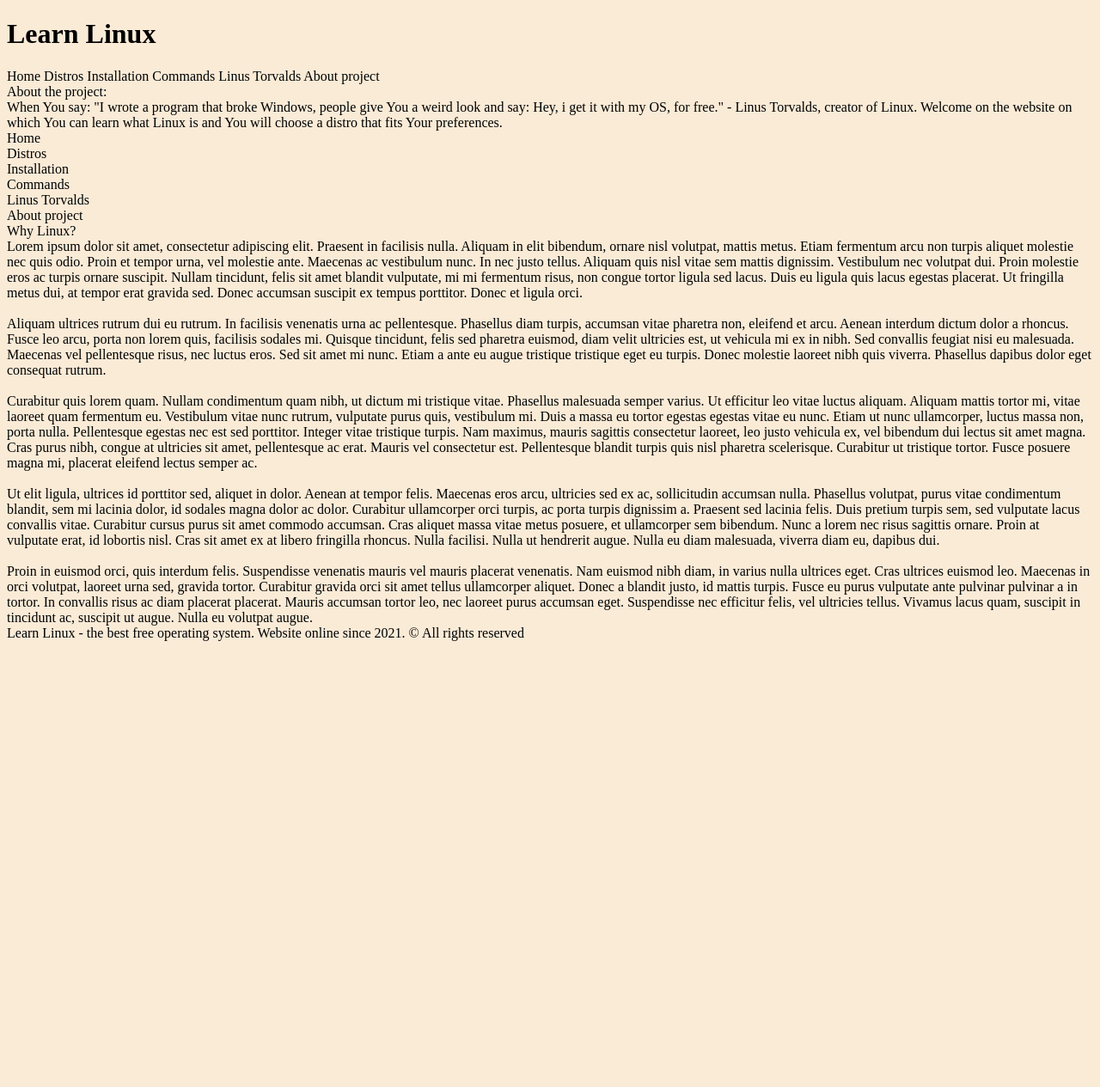
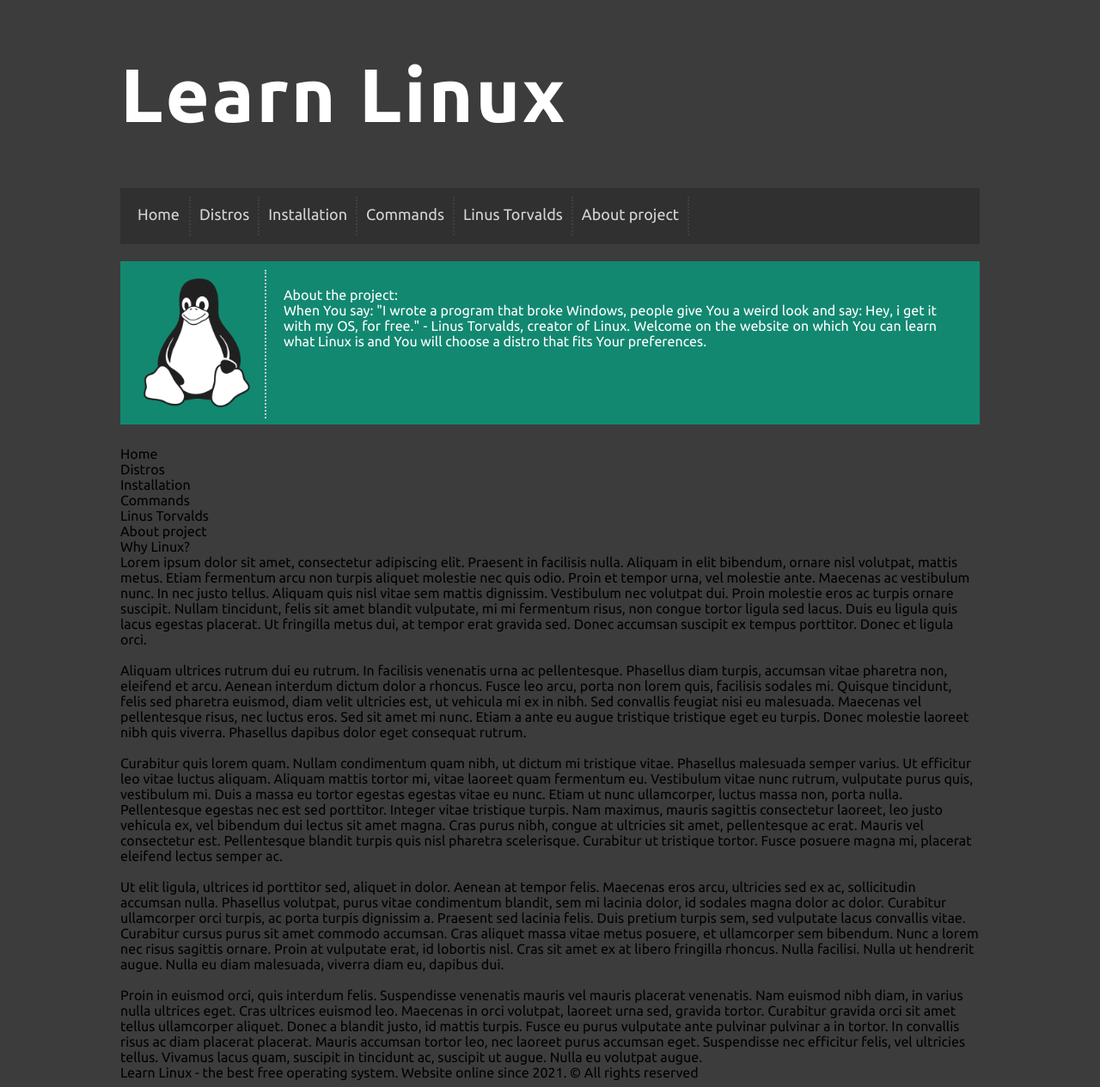
Before and after one commit to MaliszewskiKamil/django_practice, a Django app: template project/mysite/zelent/templates/tutorial/css/css2/index.html in a window 1280 px wide. Shown: the whole page at 86% size. Before the commit the page ends 746 px from the top, so only its background shows below. Run offline with Django 3.2, Linux system fonts and the light colour scheme; the template is opened without the code that fills it, so the values that code supplies are empty.

Commit message:
logo menu and topbar styled

```diff
--- a/project/mysite/zelent/static/css/css2/styles.css
+++ b/project/mysite/zelent/static/css/css2/styles.css
@@ -1,3 +1,81 @@
 body{
-    background-color: antiquewhite;
+    background-color: rgb(60, 60, 60);
+    font-family: 'Ubuntu', sans-serif;
 }
+
+#container{
+    width: 1000px;
+    margin-left: auto;
+    margin-right: auto;
+
+}
+
+#logo{
+    color: white;
+    margin-top: 20px;
+    font-size: 44px;
+    letter-spacing: 3px;
+    font-weight: 700;
+}
+#menu{
+    background-color: #303030;
+    margin-top: 20px;
+    color: #fff;
+    padding: 10px;
+
+}
+#tux{
+    max-width:90%;
+    max-height:90%;
+    object-fit: contain;
+}
+
+#topbar{
+    background-color: #128870;
+    color: white;
+    padding: 10px;
+    margin-top: 20px;
+    margin-bottom: 25px;
+    height: 170px;
+}
+#topbarL{
+    float: left;
+    padding: 10px;
+    width: 138px;
+    text-align: center;
+    border-right: 2px dotted #cccccc;
+}
+#topbarR{
+    float: left;
+    padding: 20px;
+    width: 760px;
+    font-size: 16px;
+    text-align: justify;
+
+}
+
+#sidebar{
+    clear: both;
+}
+
+#content{
+    float: left;
+}
+
+#footer{
+    clear: both;
+}
+
+.option{
+    float: left;
+    min-width: 50px;
+    height: 25px;
+    font-size: 18px;
+    padding: 10px;
+    border-right: 2px dotted #444;
+    opacity: 0.8;
+}
+.option:hover{
+    background-color: #404040;
+    cursor: pointer;
+}
--- a/project/mysite/zelent/templates/tutorial/css/css2/index.html
+++ b/project/mysite/zelent/templates/tutorial/css/css2/index.html
@@ -2,10 +2,13 @@
 <html>
     <head>
         <meta charset="utf-8" />
-        <title>Best Movies!</title>
+        <title>Learn Linux!</title>
         <meta name="description" content="Website contains informations about Linux." />
         <meta name="keywords" content="Linux, OS, Operating System, Learn Linux, terminal, bash, ubuntu, debian, mint, linux installation, commands" />
         <meta http-equiv="X-UA-Compatible" content="IE=edge,chrome=1" />
+
+        <link rel="preconnect" href="https://fonts.gstatic.com">
+        <link href="https://fonts.googleapis.com/css2?family=Ubuntu:wght@400;700&display=swap" rel="stylesheet">
         {% load static %}
         <link rel="stylesheet" href="{% static 'css/css2/styles.css' %}" type="text/css"/>
     </head>
@@ -18,12 +21,24 @@
             </div>
 
             <div id="menu">
-                Home Distros Installation Commands Linus Torvalds About project
+                <div class="option">Home</div>
+                <div class="option">Distros</div>
+                <div class="option">Installation</div>
+                <div class="option">Commands</div>
+                <div class="option">Linus Torvalds</div>
+                <div class="option">About project</div>
+                <div style="clear:both;"></div>
             </div>
 
             <div id="topbar">
-                About the project: <br />
-                When You say: "I wrote a program that broke Windows, people give You a weird look and say: Hey, i get it with my OS, for free." - Linus Torvalds, creator of Linux. Welcome on the website on which You can learn what Linux is and You will choose a distro that fits Your preferences.
+                <div id="topbarL">
+                    {% load static %}
+                    <img id="tux" src="{% static 'img/episode2/tux.png' %}" />
+                </div>
+                <div id="topbarR">
+                    About the project: <br />
+                    When You say: "I wrote a program that broke Windows, people give You a weird look and say: Hey, i get it with my OS, for free." - Linus Torvalds, creator of Linux. Welcome on the website on which You can learn what Linux is and You will choose a distro that fits Your preferences.
+                </div>
             </div>
 
             <div id="sidebar">
```
Also changed, not shown: project/mysite/zelent/static/img/episode2/tux.png (added).
